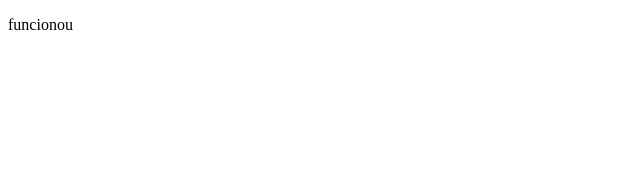
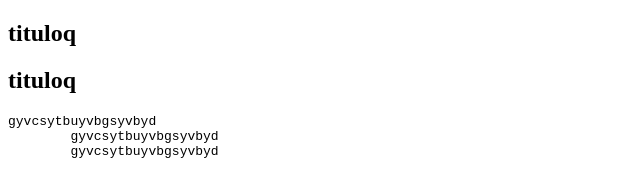
Before and after one commit to genilsondossantosfilho/teste123, a plain HTML site: page pagina-clientes.html in a window 1280 px wide. Shown: the whole page, without its empty margins (0-640 px from the left). Drawn offline with Linux system fonts and the light colour scheme.

Commit message:
teste n sei quanto
sem descricao

```diff
--- a/pagina-clientes.html
+++ b/pagina-clientes.html
@@ -6,7 +6,11 @@
     <title>Document</title>
 </head>
 <body>
-    <p>funcionou</p>
-
+    <h2>tituloq</h2>
+    <h2>tituloq</h2>
+    <pre>gyvcsytbuyvbgsyvbyd
+        gyvcsytbuyvbgsyvbyd
+        gyvcsytbuyvbgsyvbyd
+    </pre>
 </body>
 </html>
```
